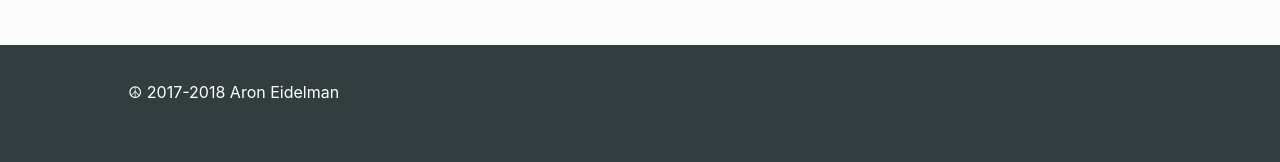
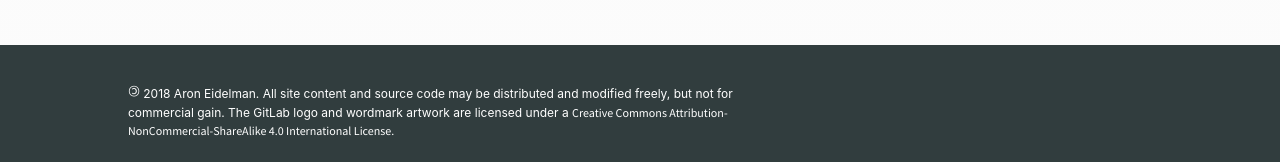
Before and after one commit to h3xar0n/spinozapp-v3, a Vue app: page / in a window 1280 px wide. Shown: the part 2414-2576 px from the top of the page. Built offline with nearby package versions, Linux system fonts and the light colour scheme; some icons are missing.

Commit message:
Legal specifics

```diff
--- a/src/components/Footer.vue
+++ b/src/components/Footer.vue
@@ -1,11 +1,15 @@
 <template>
-  <footer>
+  <footer class="dark-block">
     <span class="legal">
-      &#9774; 2017-2018 Aron Eidelman
+      <a href="https://en.wikipedia.org/wiki/Copyleft">
+        <span class="copyleft" title="copyleft">&copy;</span>
+      </a>
+      2018 Aron Eidelman. All site content and source code may be distributed and modified freely, but not for commercial gain.
+      The GitLab logo and wordmark artwork are licensed under a
+      <a href="https://creativecommons.org/licenses/by-nc-sa/4.0/" target="_blank">Creative Commons Attribution-NonCommercial-ShareAlike 4.0 International License.</a>
     </span>
     <span class="right-icons">
-      <a href="https://gitlab.com/eideldev/spinozapp"
-         target="_blank">
+      <a href="https://gitlab.com/eideldev/spinozapp" target="_blank">
         <i class="devicon-gitlab-plain"></i>
       </a>
     </span>
@@ -14,17 +18,29 @@
 
 <style scoped>
   footer {
-    color: white;
-    background: #313d3e;
     height: 120px;
     padding: 25px;
+  }
+
+  .copyleft {
+    font-size: 16px;
+    display: inline-block;
+    transform: rotate(180deg);
+  }
+
+  .legal, .legal a {
+    color: white;
   }
 
   .legal {
     padding-top: 10px;
     position: absolute;
-    left:10vw;
+    left: 10vw;
+    width: 50VW;
+    font-size: 12px;
+    text-align: left;
   }
+
   .right-icons {
     position: absolute;
     right: 10vw;
--- a/static/styles.css
+++ b/static/styles.css
@@ -5,3 +5,8 @@ h1, h2, h3, h4, h5, h6, a, p {
 .approach {
   padding-top: 40px;
 }
+
+.dark-block {
+  color: white;
+  background-color: #313d3e;
+}
```
